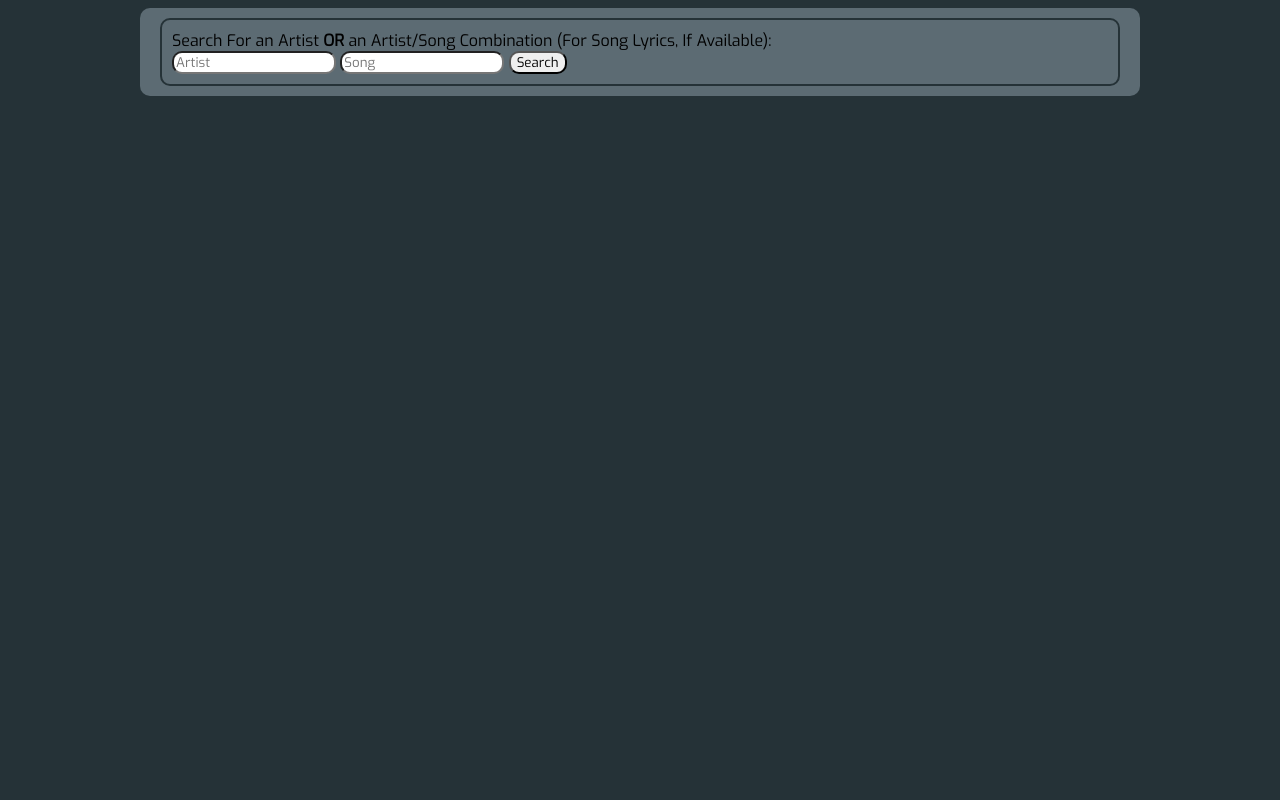
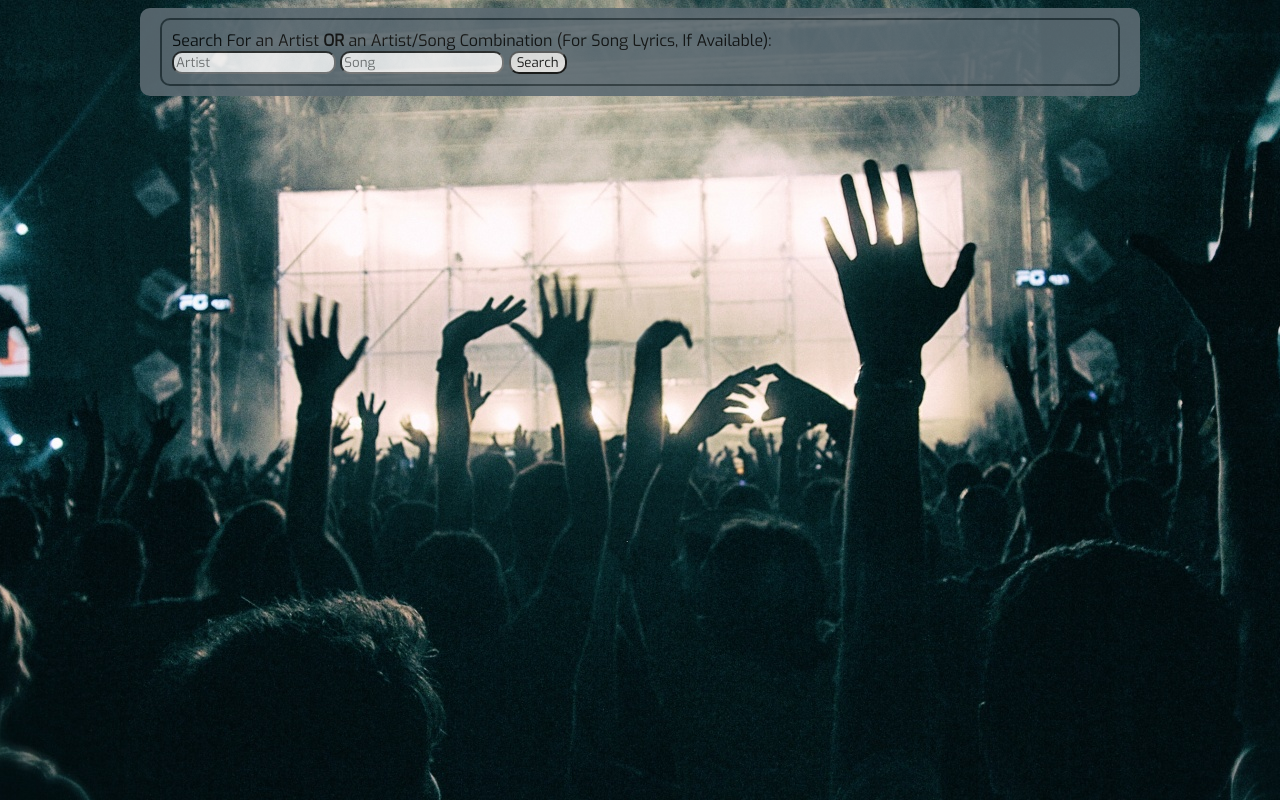
Before and after one commit to LsK101/music-guide, a plain HTML site: page index.html in a window 1280 px wide. Drawn offline with nearby package versions, Linux system fonts and the light colour scheme.

Commit message:
background, styling changes

```diff
--- a/index.css
+++ b/index.css
@@ -4,11 +4,15 @@
 }
 
 body {
-  background-color: #253237;
+  background-image: url('./images/festival-crowd.jpg');
+  background-position: center;
+  background-repeat: no-repeat;
+  background-attachment: fixed;
 }
 
 .row {
   background-color: #5C6B73;
+  opacity: 0.9;
 }
 
 .search-form {
@@ -16,6 +20,7 @@ body {
   padding: 10px;
   margin-top: 10px;
   margin-bottom: 10px;
+  opacity: 0.9;
 }
 
 .container,
```
Also changed, not shown: images/festival-crowd.jpg (added).
